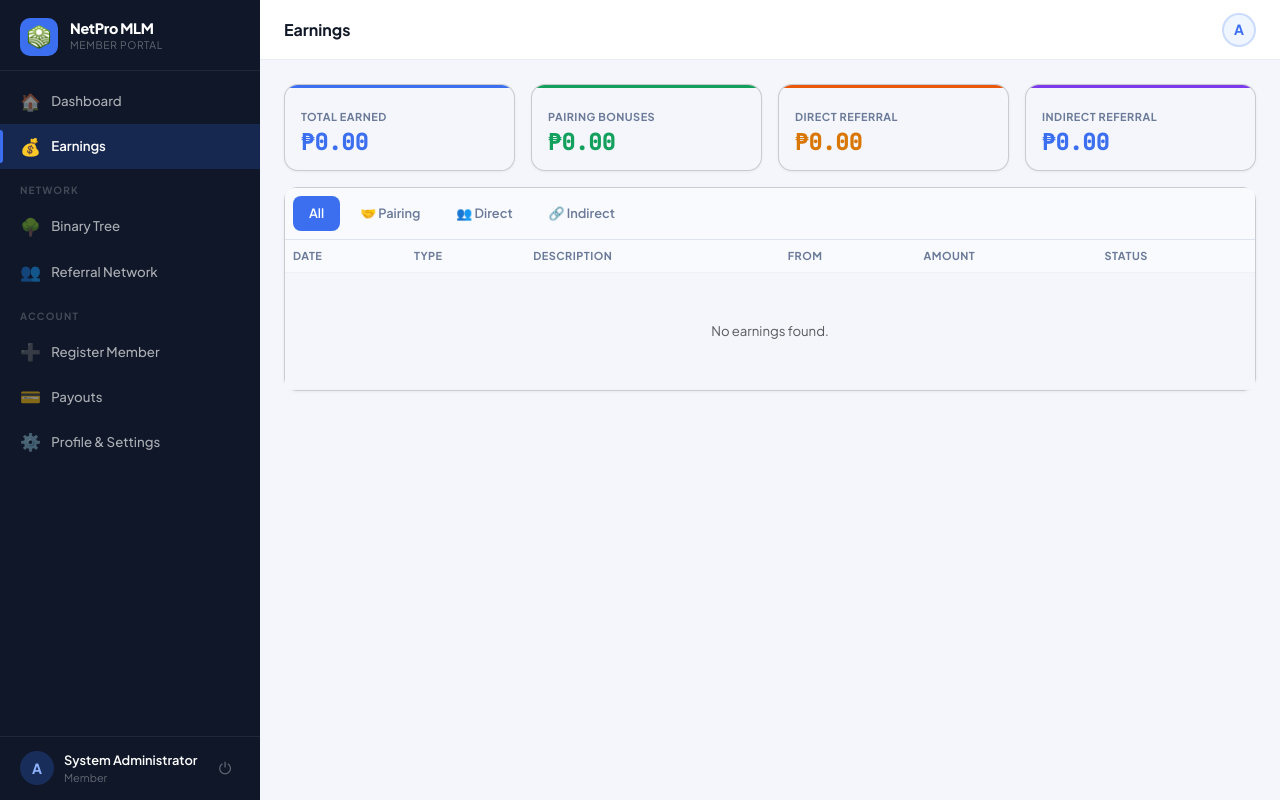
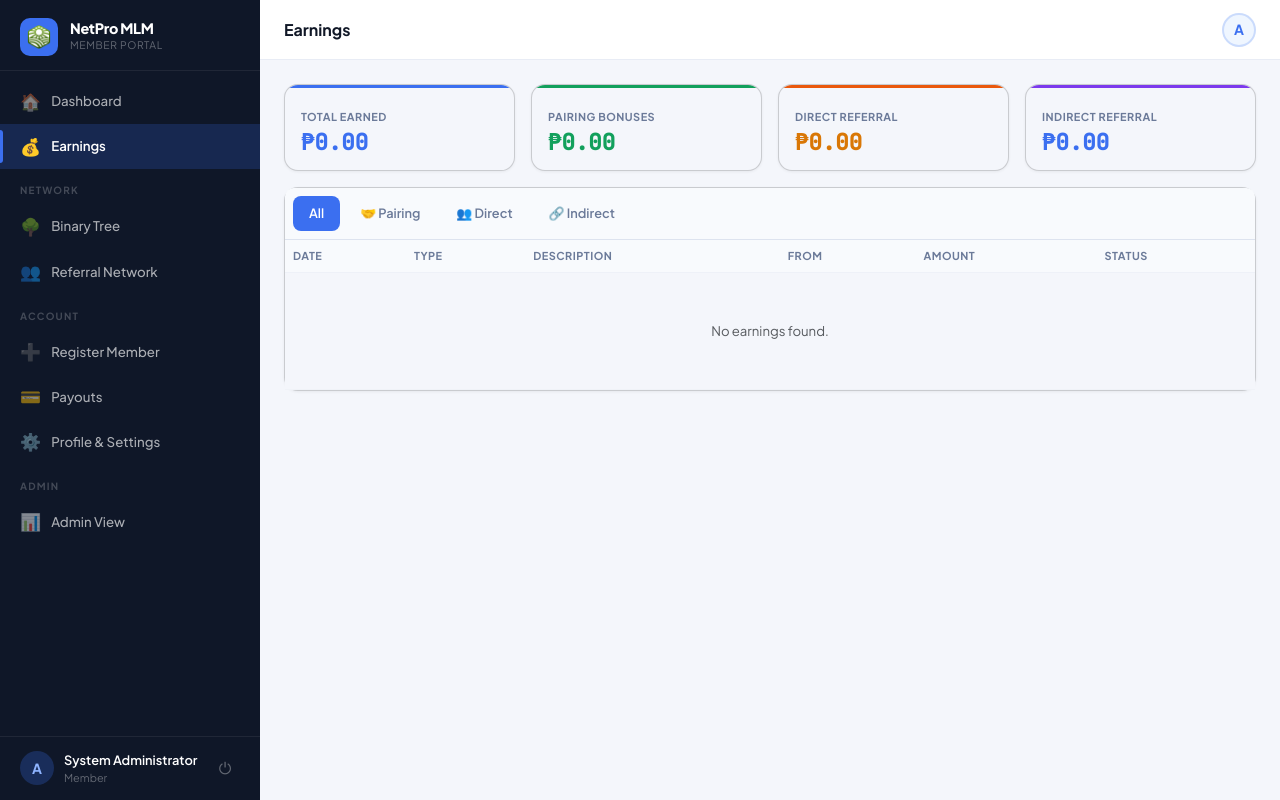
Before and after one commit to reybitgo/kensue2, a PHP site: page /kensue2/index.php?page=earnings in a window 1280 px wide. Run offline with PHP 8.4, Linux system fonts and the light colour scheme; the visitor is signed in with stand-in values (Sample User, id 1); data comes from the database, SQL or seed files in the repository; data that the repository does not hold is empty; some libraries are stand-ins or nearby versions.

Commit message:
admin view

```diff
--- a/views/partials/sidebar_member.php
+++ b/views/partials/sidebar_member.php
@@ -17,6 +17,12 @@ $nav = [
   ['page' => 'payout',  'icon' => '💳', 'label' => 'Payouts',   'pages' => ['payout']],
   ['page' => 'profile', 'icon' => '⚙️', 'label' => 'Profile & Settings', 'pages' => ['profile']],
 ];
+
+// Add Admin View link if the logged-in user is an admin browsing as member
+if (Auth::isAdmin()) {
+  $nav[] = 'SEPARATOR:Admin';
+  $nav[] = ['page' => 'admin', 'icon' => '📊', 'label' => 'Admin View', 'pages' => []];
+}
 
 function memberNavActive($item, $cp, $view) {
   if (!isset($item['pages'])) return false;
```
